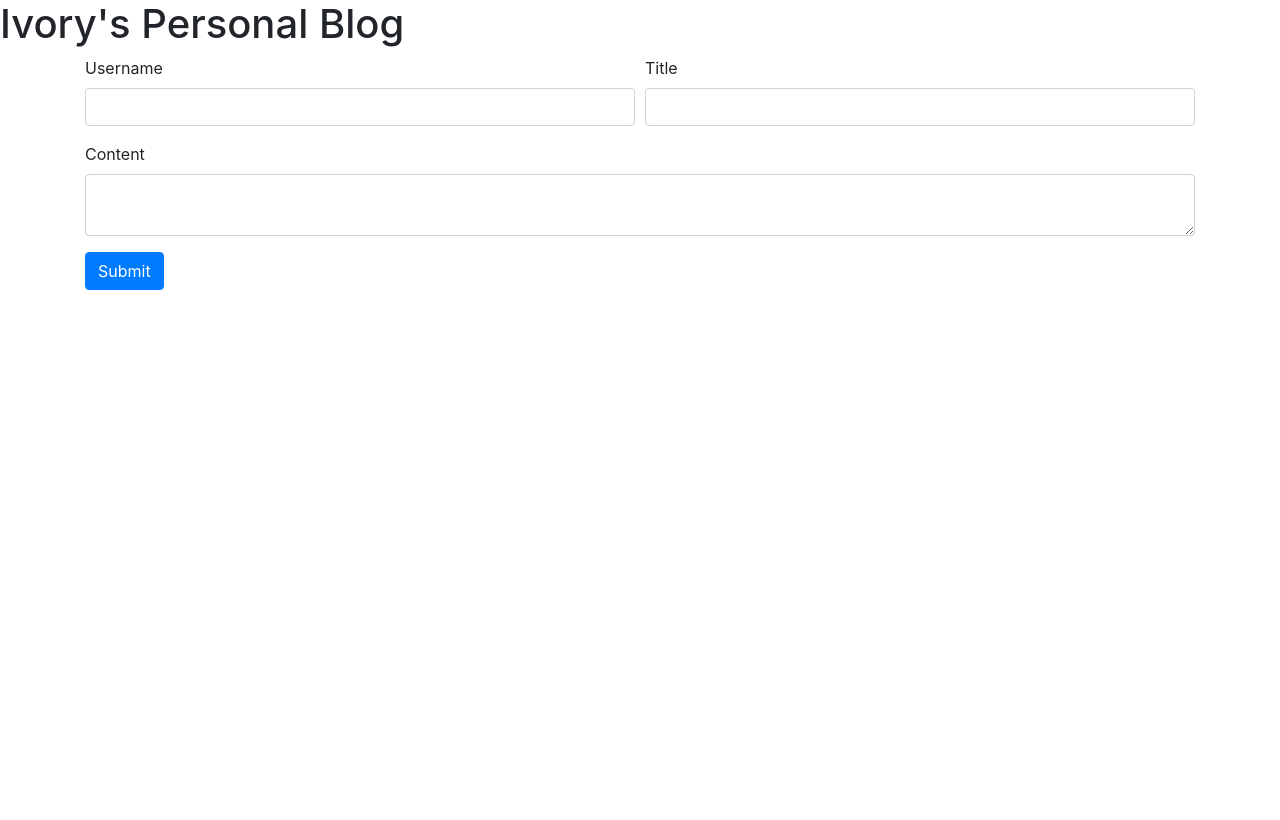
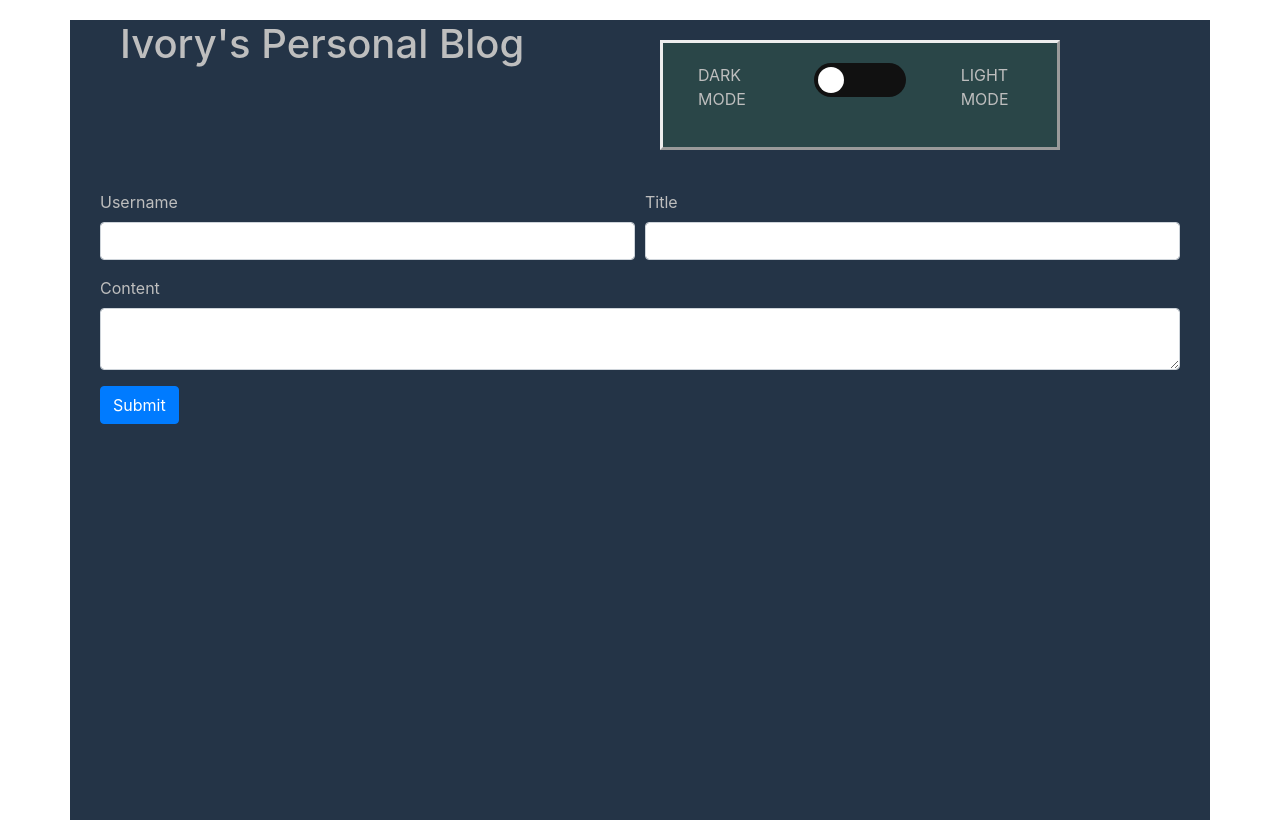
Before and after one commit to IvoryRines/Personal-Blog, a plain HTML site: page index.html in a window 1280 px wide. Drawn offline with nearby package versions, Linux system fonts and the light colour scheme.

Commit message:
added dark, light mode toggle from previous class activity.

```diff
--- a/assets/css/form.css
+++ b/assets/css/form.css
@@ -0,0 +1,109 @@
+
+
+.toggle {
+  border-style: outset;
+  width: 400px;
+  background-color: rgba(76, 175, 80, 0.15)
+}
+
+/* Dark Mode */
+.dark {
+  background-color:#243447;
+  height: 100vh;
+  color: #bebebe
+
+}
+
+.dark li a {
+  color: #bebebe;
+}
+
+.dark li a:hover {
+  background-color: #111;
+}
+
+/* Light Mode */
+.light {
+  background-color: #f0ead6;
+  color: black;
+  height: 100vh;
+}
+
+.light li a {
+  color: black;
+}
+
+.light li a:hover {
+  background-color: rgb(29, 128, 210);
+}
+
+/* Styling the Switch button */
+.switch {
+  position: relative;
+  display: inline-block;
+  width: 60px;
+  height: 34px;
+}
+
+/* Hide default HTML checkbox */
+.switch input {
+  opacity: 0;
+  width: 0;
+  height: 0;
+}
+
+/* The slider */
+.slider {
+  position: absolute;
+  cursor: pointer;
+  top: 0;
+  left: 0;
+  right: 0;
+  bottom: 0;
+  background-color: #111;
+  -webkit-transition: .4s;
+  transition: .4s;
+}
+
+.slider:before {
+  position: absolute;
+  content: "";
+  height: 26px;
+  width: 26px;
+  left: 4px;
+  bottom: 4px;
+  background-color: white;
+  -webkit-transition: .4s;
+  transition: .4s;
+}
+
+input:checked + .slider {
+  background-color: rgb(29, 128, 210);
+}
+
+input:focus + .slider {
+  box-shadow: 0 0 1px rgb(29, 128, 210);
+}
+
+input:checked + .slider:before {
+  -webkit-transform: translateX(26px);
+  -ms-transform: translateX(26px);
+  transform: translateX(26px);
+}
+
+/* Rounded sliders */
+.slider.round {
+  border-radius: 34px;
+}
+
+.slider.round:before {
+  border-radius: 50%;
+}
+
+.row {
+  margin: 20px;
+  display: flex;
+}
+.col {
+  margin: 20px;
+}
--- a/assets/js/form.js
+++ b/assets/js/form.js
@@ -1,3 +1,27 @@
+const themeSwitcher = document.querySelector('#theme-switcher');
+const container = document.querySelector('.container');
+
+// Set default mode to dark
+let mode = 'dark';
+
+// Listen for a click event on toggle switch
+themeSwitcher.addEventListener('click', function () {
+  // If mode is dark, apply light background
+  if (mode === 'dark') {
+    mode = 'light';
+    container.setAttribute('class', 'light');
+  }
+  // If mode is light, apply dark background
+  else {
+    mode = 'dark';
+    container.setAttribute('class', 'dark');
+  }
+});
+
+
+
+
+
 const username = document.getElementById('input-username');
 const title = document.getElementById('input-title');
 const content = document.getElementById('input-content');
--- a/index.html
+++ b/index.html
@@ -9,10 +9,24 @@
     <link rel="stylesheet" href="./assets/css/styles.css" />
 </head>
 <body>
+    <div class="container dark">
+
         <header class="row">
             <h1 class=" col-md-6"> Ivory's Personal Blog </h1>
+            <div class="row toggle">
+                <div class="col">
+                  <p>DARK MODE</p>
+                </div>
+                <label class="switch col">
+                  <input type="checkbox" id="theme-switcher">
+                  <span class="slider round"></span>
+                </label>
+                <div class="col">
+                  <p>LIGHT MODE</p>
+                </div>
+            </div>
+        </header>
 
-    </header>
         <div class="container">
             <form id="form">
                 <div class="form-row">
@@ -32,7 +46,10 @@
                 <button type="submit" class="btn btn-primary" id="input-button">Submit</button>
             </form>      </div>
 
+    </div>
+
     <script src= "./assets/js/form.js"></script>
     <script src= "./assets/js/logic.js"></script>
+
 </body>
 </html>
```
Lines whose indentation alone changed are shown as unchanged.
